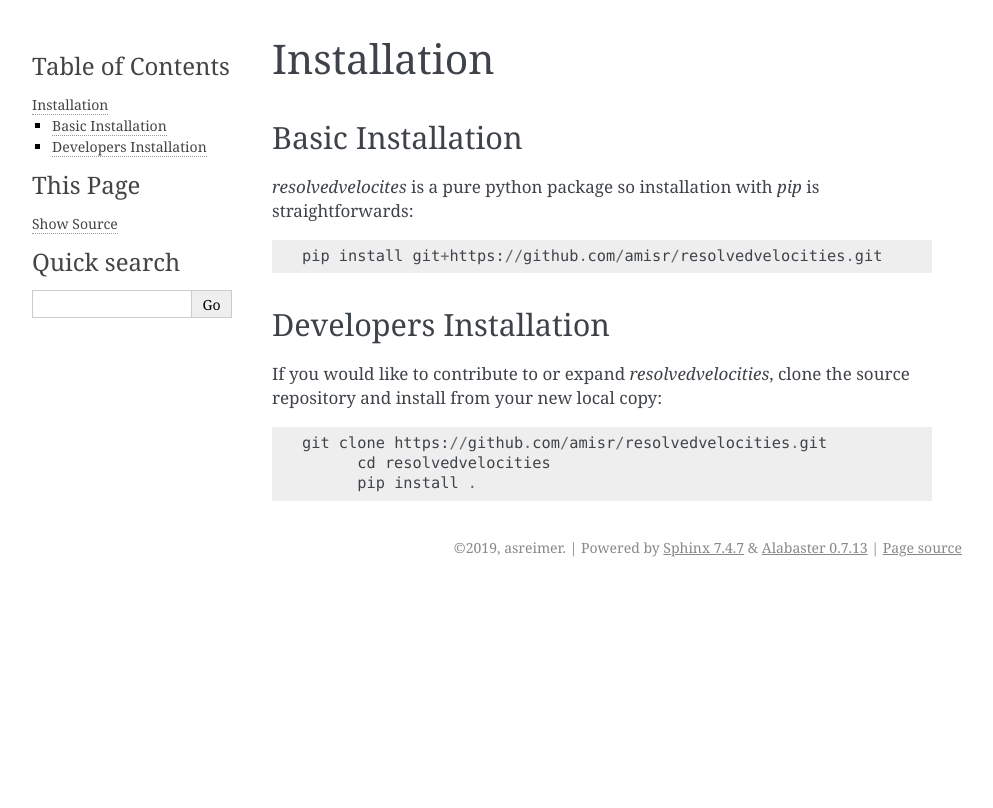
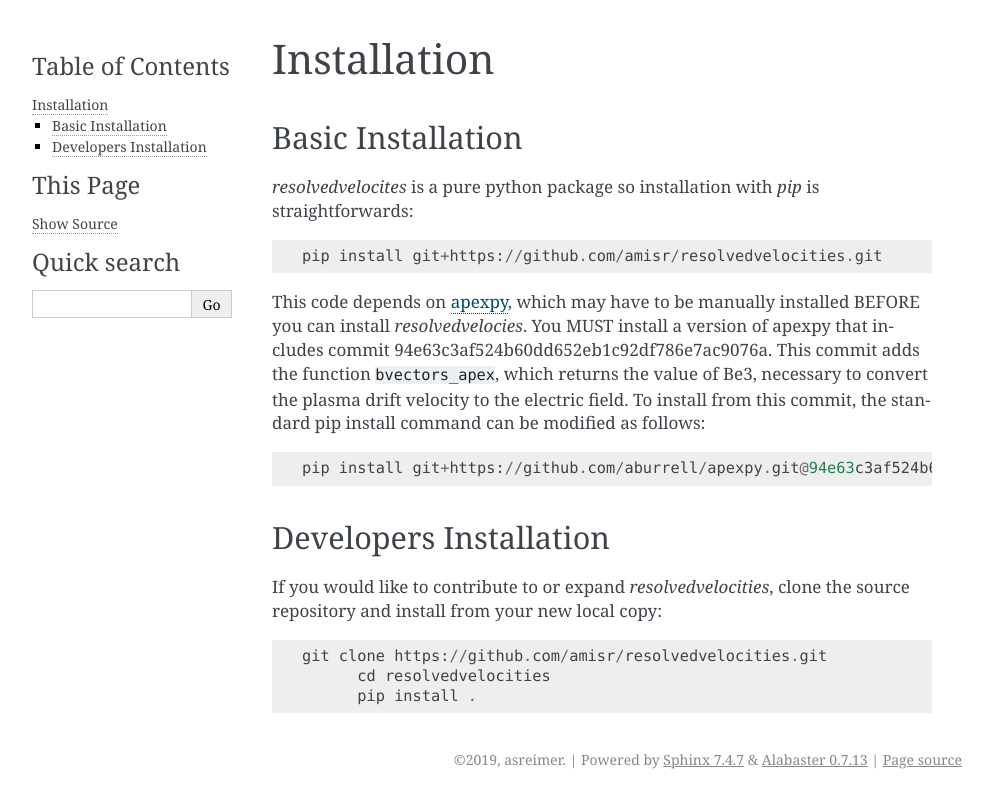
Before and after one commit to amisr/resolvedvelocities, a Sphinx documentation site: the page built from docs/installation.rst, in a window 1280 px wide. Shown: the top 808 px of the page, without its empty margins (148-1141 px from the left). Built offline with Sphinx 7.4.7, drawn with Linux system fonts in a browser that asks for light colours; the version number is read from the project's files by our own code.

Commit message:
Clean up basic usage and installation docs.

```diff
--- a/docs/configfile.rst
+++ b/docs/configfile.rst
@@ -1,3 +1,5 @@
+.. _configfile:
+
 Configuration File
 ==================
 
--- a/docs/installation.rst
+++ b/docs/installation.rst
@@ -7,6 +7,11 @@ Basic Installation
 
   pip install git+https://github.com/amisr/resolvedvelocities.git
 
+This code depends on `apexpy <https://apexpy.readthedocs.io/en/latest/>`_, which may have to be manually installed BEFORE you can install `resolvedvelocies`.  You MUST install a version of apexpy that includes commit 94e63c3af524b60dd652eb1c92df786e7ac9076a. This commit adds the function ``bvectors_apex``, which returns the value of Be3, necessary to convert the plasma drift velocity to the electric field.  To install from this commit, the standard pip install command can be modified as follows::
+
+  pip install git+https://github.com/aburrell/apexpy.git@94e63c3af524b60dd652eb1c92df786e7ac9076a
+
+
 Developers Installation
 -----------------------
 
--- a/docs/usage.rst
+++ b/docs/usage.rst
@@ -4,3 +4,5 @@ Usage
 `resolvedvelocities` is designed to be run as a command line program with an input configuration file provided.  To run `resolvedvelocities` with configuration file `config.ini`::
 
   resolvedvelocities config.ini
+
+The :ref:`Configuration File <configfile>` documentation contains specific information about what should be included in `config.ini`.
```
Also changed, not shown: README.rst (+8 -15 lines), docs/conf.py (line endings or trailing spaces).
